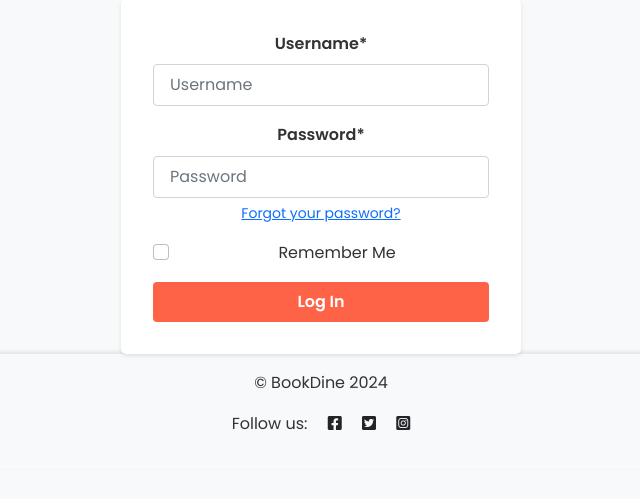
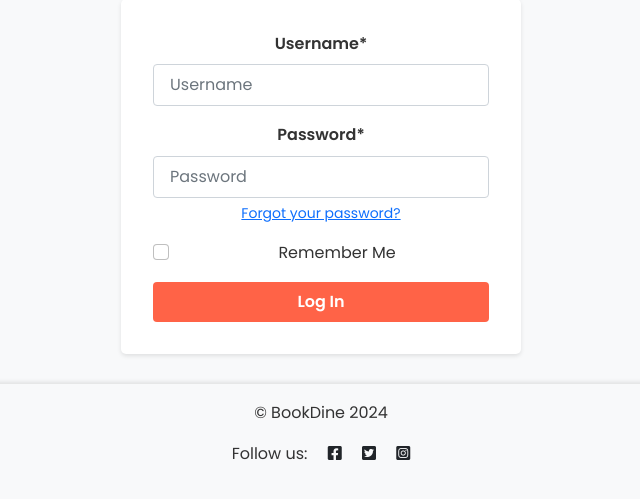
Before and after one commit to yosephdev/book-dine, a Django app: page /accounts/login/ in a window 1280 px wide. Shown: the part 253-752 px from the top of the page, without its empty margins (319-959 px from the left). Run offline with Django 4.2, Linux system fonts and the light colour scheme; some libraries are stand-ins or nearby versions.

Commit message:
Add styling to .form-container and .footer class

```diff
--- a/static/css/style.css
+++ b/static/css/style.css
@@ -47,6 +47,7 @@ body {
     background-color: #fff;
     box-shadow: 0 2px 4px rgba(0, 0, 0, 0.1);
     border-radius: 5px;
+    margin-bottom: 30px;
 }
 
 .mb-3 {
@@ -217,6 +218,7 @@ body {
     padding: 1rem;
     text-align: center;
     box-shadow: 0 -2px 4px rgba(0, 0, 0, 0.1);
+    padding-top: 20px;
 }
 
 /* Responsive Styles */
```
